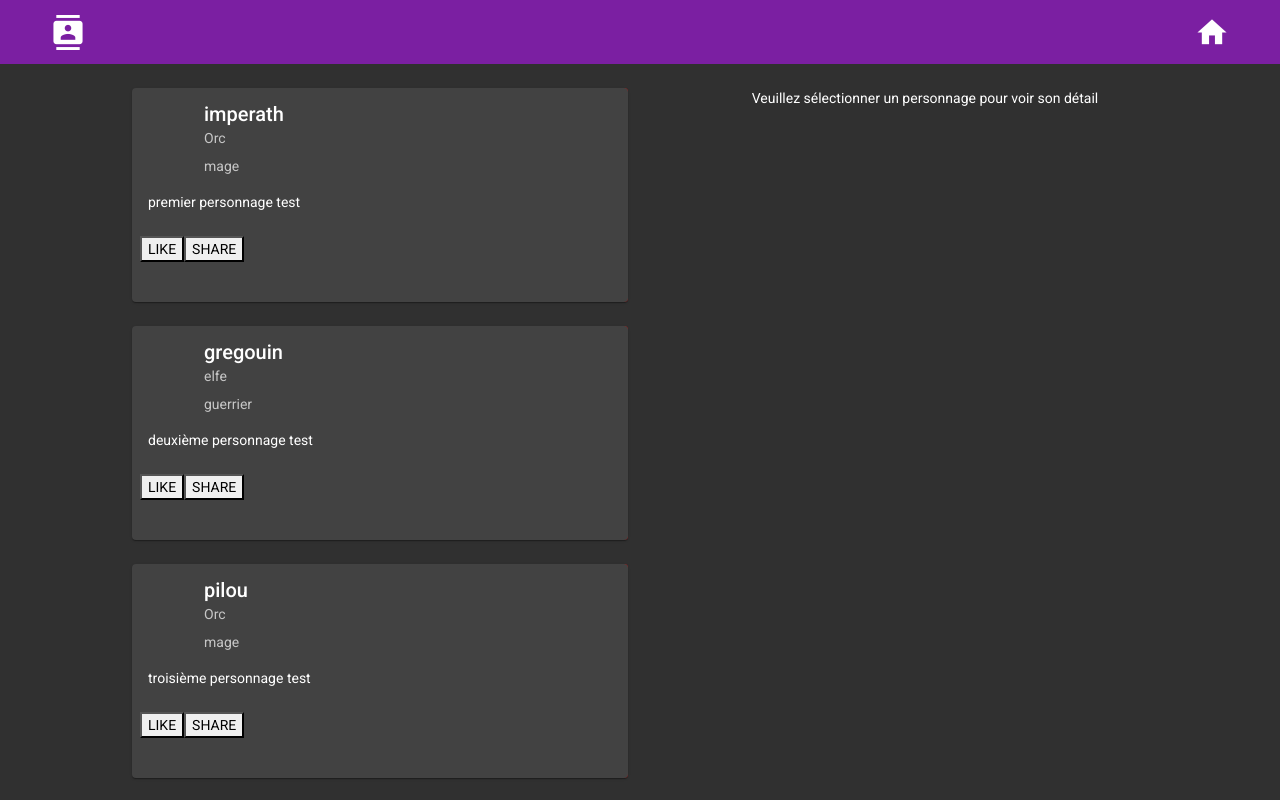
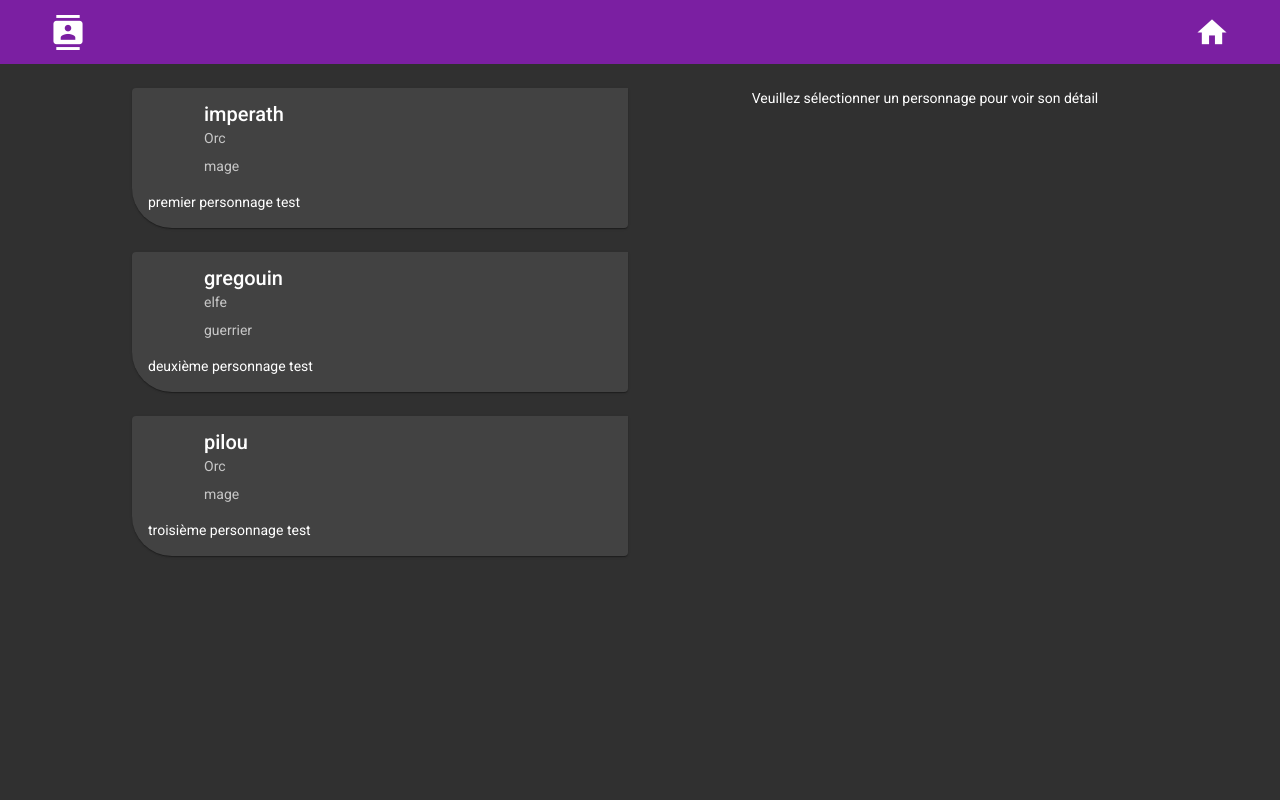
Before and after one commit to yoannbelin/charGenerator, an Angular app: page /characters in a window 1280 px wide. Built offline with nearby package versions, Linux system fonts and the light colour scheme.

Commit message:
Done: fin de l'animation et de la détection du click sur le bouton suppresion d'une card personnage

```diff
--- a/src/app/character/card/card.component.css
+++ b/src/app/character/card/card.component.css
@@ -1,12 +1,18 @@
 .delete-onglet{
   position: absolute;
   width: 55px;
-  height: 100%;
+  height: 50%;
   top: 0;
-  right: 1px;
-  background-color: red;
-  border-radius: 4px;
-  z-index: -1;
+  right: 12px;
+  background-color: #f44336;
+  border-radius: 0px 40px 40px 0px;
+  border: none;
+  z-index: 0;
+  cursor: pointer;
+}
+
+.card-box{
+  cursor: pointer;
 }
 
 .card-box:hover .mat-card{
@@ -15,20 +21,10 @@
   animation-fill-mode: forwards;
 }
 
-.card-box:hover .delete-onglet{
-  animation-name: ongletshow;
-  animation-duration: 0.2s;
-  animation-fill-mode: forwards;
-}
-
 .mat-card{
   width: calc(100% - 50px);
-}
-
-.card-box .delete-onglet{
-  animation-name: onglethide;
-  animation-duration: 0.2s;
-  animation-fill-mode: forwards;
+  border-radius: 4px 0px 4px 40px;
+  z-index: 1;
 }
 
 .card-box .mat-card{
@@ -47,12 +43,7 @@
   to {left: 0}
 }
 
-@keyframes ongletshow {
-  from {right: 0;}
-  to {right: -49px;}
+.btn-del-update{
+  width: 55px;
+  box-shadow: inset 8px 0px 5px -2px black;
 }
-
-@keyframes onglethide {
-  from {right: -49px;}
-  to {right: 0;}
-}
--- a/src/app/character/card/card.component.html
+++ b/src/app/character/card/card.component.html
@@ -1,5 +1,5 @@
-<div class="card-box col-12 text-end">
-  <mat-card class="example-card d-inline-block text-start" (click)="changeSelectedChar(character)">
+<div class="card-box col-12 text-end position-relative">
+  <mat-card (click)="changeSelectedChar(character);$event.stopPropagation()" class="example-card d-inline-block text-start" >
     <mat-card-header>
       <div mat-card-avatar class="example-header-image"></div>
       <mat-card-title>{{ character.name }}</mat-card-title>
@@ -12,10 +12,10 @@
         {{ character.description }}
       </p>
     </mat-card-content>
-    <mat-card-actions>
-      <button mat-button>LIKE</button>
-      <button mat-button>SHARE</button>
-    </mat-card-actions>
-    <div class="delete-onglet"></div>
+
   </mat-card>
+  <button (click)="isDeleted = true; $event.stopPropagation()" class="delete-onglet btn-del-update">
+    {{ isDeleted }}
+    <mat-icon>delete_forever</mat-icon>
+  </button>
 </div>
--- a/src/app/character/card/card.component.ts
+++ b/src/app/character/card/card.component.ts
@@ -1,4 +1,4 @@
-import { Component, OnInit, Output, Input, EventEmitter } from '@angular/core';
+import { Component, OnInit, Output, Input, EventEmitter, ElementRef, AfterViewInit } from '@angular/core';
 import { animate, style, transition, trigger, state, query, animateChild } from '@angular/animations';
 import { Character } from 'src/app/character';
 
@@ -31,13 +31,14 @@ import { Character } from 'src/app/character';
 })
 export class CardComponent implements OnInit {
 
-  isHover = false;
+  isDeleted:boolean = false;
 
   @Output() newSelectedChar = new EventEmitter<Character>();
 
   @Input() character!: Character;
 
-  constructor() { }
+  constructor(private elementRef:ElementRef) {
+  }
 
   ngOnInit(): void {
   }
@@ -45,5 +46,4 @@ export class CardComponent implements OnInit {
   changeSelectedChar(value: Character){
     this.newSelectedChar.emit(value);
   }
-
 }
--- a/src/app/character/character.module.ts
+++ b/src/app/character/character.module.ts
@@ -3,6 +3,8 @@ import { CommonModule } from '@angular/common';
 import { DetailComponent } from './detail/detail.component';
 import { CardComponent } from './card/card.component';
 import { MatCardModule } from '@angular/material/card';
+import { MatButtonModule } from '@angular/material/button';
+import { MatIconModule } from '@angular/material/icon';
 
 
 
@@ -13,7 +15,9 @@ import { MatCardModule } from '@angular/material/card';
   ],
   imports: [
     CommonModule,
-    MatCardModule
+    MatCardModule,
+    MatButtonModule,
+    MatIconModule
   ],
   exports: [
     DetailComponent,
```
